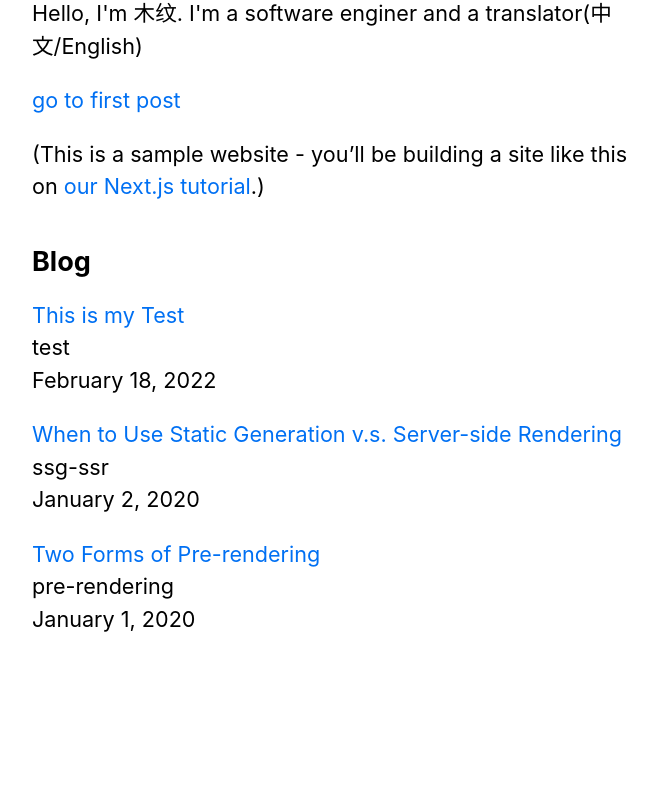
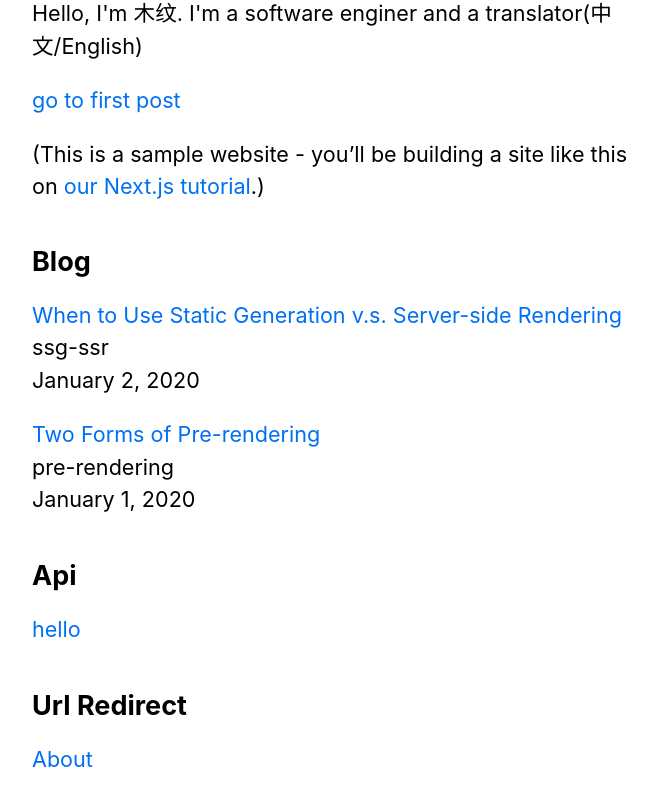
Before and after one commit to VonJie/nextjs-blog, a Next.js app: page /nextjs/ in a window 1280 px wide. Shown: the part 370-1176 px from the top of the page, without its empty margins (302-959 px from the left). Before the commit the page ends 1113 px from the top, so only its background shows below. Built offline with nearby package versions, Linux system fonts and the light colour scheme.

Commit message:
api & url redirect

```diff
--- a/components/layout/index.js
+++ b/components/layout/index.js
@@ -26,6 +26,7 @@ export default function Layout({ children, home }) {
         />
         <meta name="og:title" content={siteTitle} />
         <meta name="twitter:card" content="summary_large_image" />
+        <meta name="robots" content="all" />
       </Head>
       <header className={styles.header}>
         {home ? (
--- a/lib/posts.js
+++ b/lib/posts.js
@@ -5,6 +5,7 @@ import { remark } from 'remark'
 import html from 'remark-html'
 
 const postsDirectory = path.join(process.cwd(), 'pages/posts')
+const apisDirectory = path.join(process.cwd(), 'pages/api')
 
 export function getSortedPostsData() {
   // Get file names under /posts
@@ -74,3 +75,14 @@ export function getAllPostIds() {
       }
     })
 }
+
+export function getAllApiIds() {
+  const fileNames = fs.readdirSync(apisDirectory)
+
+  return fileNames
+    .map(fileName => {
+      return {
+        id: fileName.replace(/\.js$/, '')
+      }
+    })
+}
--- /dev/null
+++ b/pages/500.js
@@ -0,0 +1,3 @@
+export default function Custom500() {
+  return <h1>500 - Server-side error occurred</h1>
+}
--- a/pages/api/hello.js
+++ b/pages/api/hello.js
@@ -1,3 +1,3 @@
 export default function handler(req, res) {
-  res.status(200).json({ text: 'Hello' })
+  return res.status(200).json({ text: 'Hello' })
 }
--- a/pages/api/index.js
+++ /dev/null
@@ -1,4 +0,0 @@
-// req = HTTP incoming message, res = HTTP server response
-export default function handler(req, res) {
-  // ...
-}
--- a/pages/index.js
+++ b/pages/index.js
@@ -3,10 +3,10 @@ import Link from 'next/link'
 import Alert from '../components/alert'
 import Date from '../components/date'
 import Layout, { siteTitle } from '../components/layout/'
-import { getSortedPostsData } from '../lib/posts'
+import { getAllApiIds, getSortedPostsData } from '../lib/posts'
 import utilStyles from '../styles/utils.module.css'
 
-export default function Home({ allPostsData }) {
+export default function Home({ allPostsData, apiIds }) {
   return (
     <Layout home>
       <Head>
@@ -37,15 +37,35 @@ export default function Home({ allPostsData }) {
           ))}
         </ul>
       </section>
+      <section className={`${utilStyles.headingMd} ${utilStyles.padding1px}`}>
+        <h2 className={utilStyles.headingLg}>Api</h2>
+        <ul className={utilStyles.list}>
+          {apiIds.map(({ id }) => (
+            <li className={utilStyles.listItem} key={id}>
+              <Link href={`/api/${id}`}>{id}</Link>
+            </li>
+          ))}
+        </ul>
+      </section>
+      <section className={`${utilStyles.headingMd} ${utilStyles.padding1px}`}>
+        <h2 className={utilStyles.headingLg}>Url Redirect</h2>
+        <ul className={utilStyles.list}>
+          <li className={utilStyles.listItem}>
+            <Link href={`/about`}>About</Link>
+          </li>
+        </ul>
+      </section>
     </Layout>
   )
 }
 
 export async function getStaticProps() { // getServerSideProps
   const allPostsData = getSortedPostsData();
+  const apiIds = getAllApiIds();
   return {
     props: {
-      allPostsData
+      allPostsData,
+      apiIds
     }
   }
 }
--- a/pages/posts/test.md
+++ /dev/null
@@ -1,4 +0,0 @@
----
-title: 'This is my Test'
-date: '2022-02-18'
----
```
Also changed, not shown: pages/about/index.js (added, +12 -0 lines), robots.txt (added).
